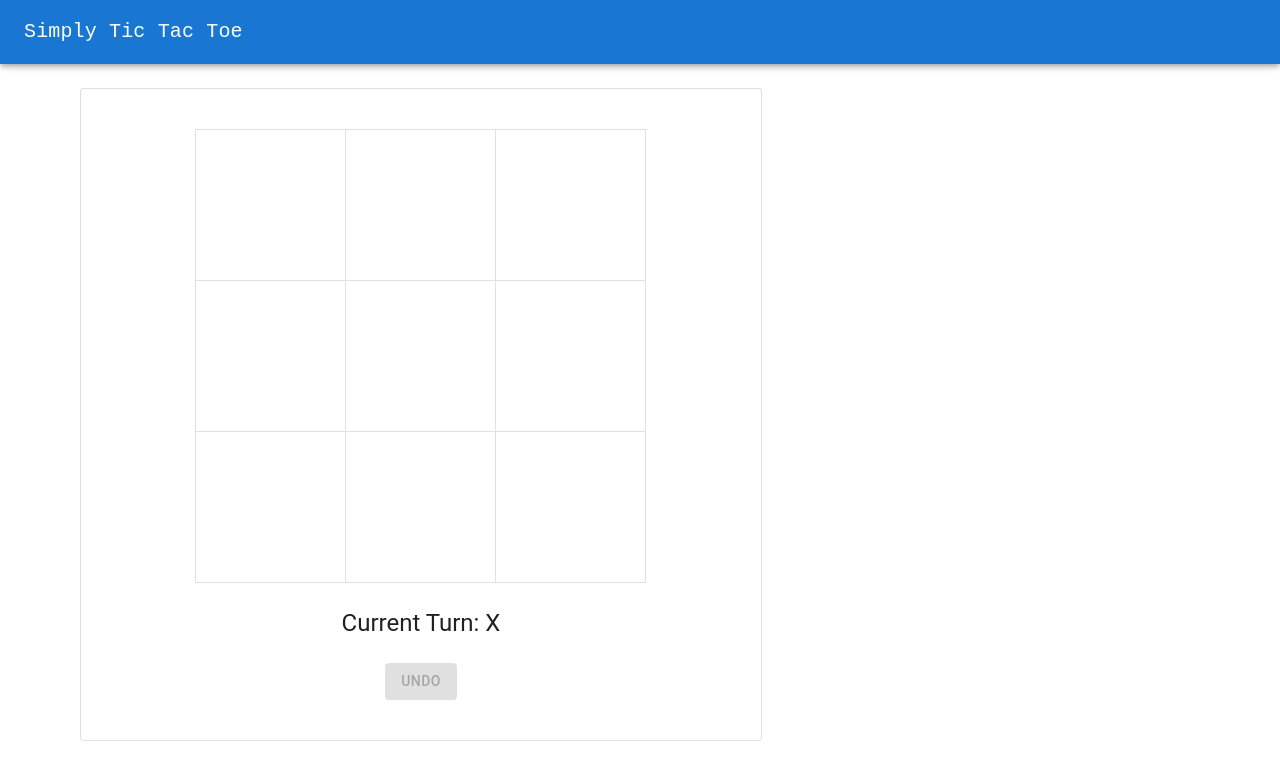
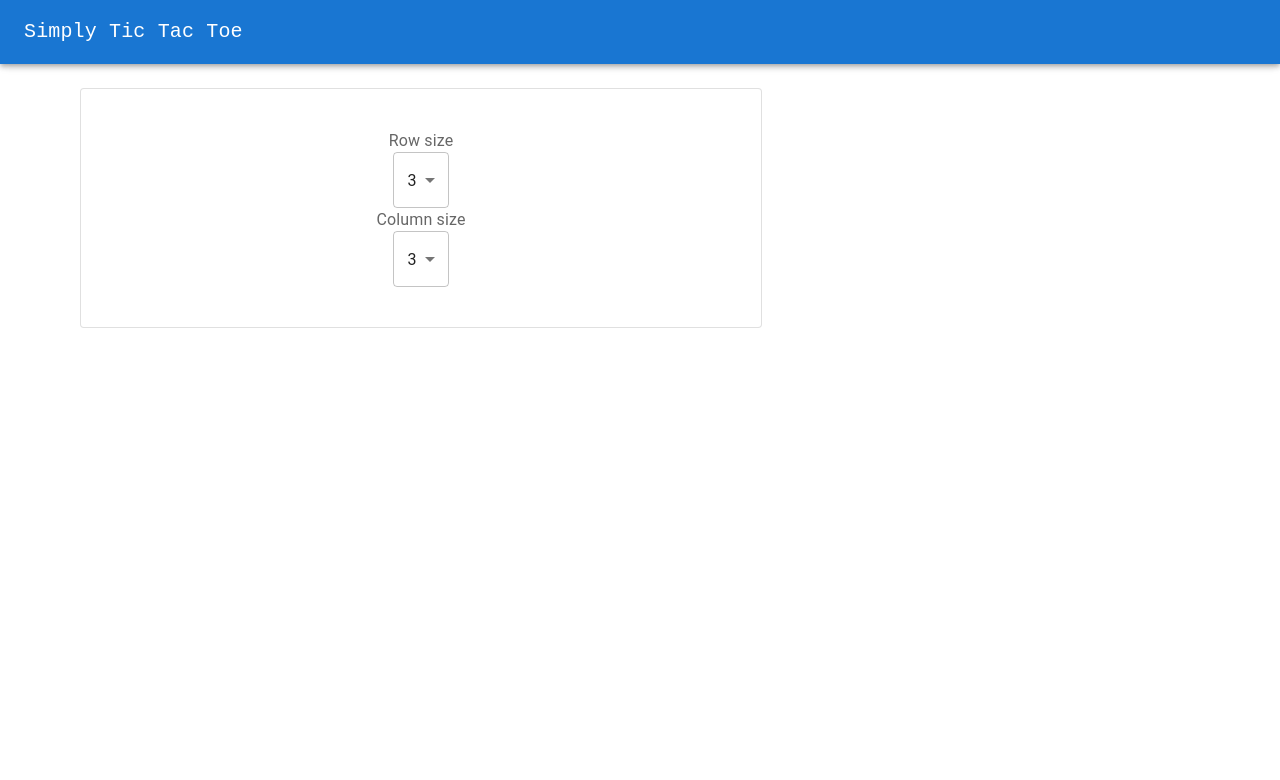
Before and after one commit to hanstananda/BetaReactTutorial, a React (Vite) app: page / in a window 1280 px wide. Shown: the top 780 px of the page. Built offline with nearby package versions, Linux system fonts and the light colour scheme.

Commit message:
initial implementation for pagination (WIP)

```diff
--- a/package.json
+++ b/package.json
@@ -14,7 +14,8 @@
     "@fontsource/roboto": "^4.5.8",
     "@mui/material": "^5.11.5",
     "react": "^18.2.0",
-    "react-dom": "^18.2.0"
+    "react-dom": "^18.2.0",
+    "react-router-dom": "^6.8.1"
   },
   "devDependencies": {
     "@types/react": "^18.0.26",
--- a/src/App.tsx
+++ /dev/null
@@ -1,54 +0,0 @@
-import React from "react";
-import { useContext, useState } from "react";
-import Container from "@mui/material/Container";
-
-import Typography from "@mui/material/Typography";
-import AppBar from "@mui/material/AppBar";
-import Toolbar from "@mui/material/Toolbar";
-import Paper from "@mui/material/Paper";
-import { boxSizePx } from "./types/Boardconst";
-import { BoardCfgContext } from "./contexts/BoardCfgContext";
-import Game from "./components/Game";
-
-export const row = 3;
-export const col = 3;
-
-function App() {
-  const [boardCfg, setBoardCfg] = useState({
-    rowSize: 3,
-    colSize: 3,
-  });
-
-  return (
-    <React.Fragment>
-      <AppBar position="fixed">
-        <Toolbar>
-          <Typography
-            variant="h6"
-            sx={{
-              fontWeight: "medium",
-              textTransform: "capitalize",
-              fontFamily: "Monospace",
-            }}
-          >
-            Simply Tic Tac Toe
-          </Typography>
-        </Toolbar>
-      </AppBar>
-      {/* Refer to https://mui.com/material-ui/react-app-bar/ for Second Toolbar component hack */}
-      <Toolbar />
-      <Container sx={{ justifyContent: "center", alignItems: "center" }}>
-        <Paper
-          variant="outlined"
-          sx={{ textAlign: "center", p: 5, m: 2, width: boxSizePx * (col + 1) }}
-        >
-          <BoardCfgContext.Provider value={boardCfg}>
-            <Game />
-          </BoardCfgContext.Provider>
-        </Paper>
-      </Container>
-    </React.Fragment>
-  );
-}
-
-export default App;
--- a/src/components/Game.tsx
+++ b/src/components/Game.tsx
@@ -80,10 +80,7 @@ export default function Game() {
   return (
     <Stack spacing={3} justifyContent="center" alignItems="center">
       <Box>
-        <Board
-          boardInfo={currentBoardInfo}
-          handlePlay={handlePlay}
-        />
+        <Board boardInfo={currentBoardInfo} handlePlay={handlePlay} />
       </Box>
       <Typography variant="h5">{status}</Typography>
       {/* Create an undo button that's disabled for 0th turn */}
--- /dev/null
+++ b/src/components/ToolBar.tsx
@@ -0,0 +1,27 @@
+import React from "react";
+import Typography from "@mui/material/Typography";
+import AppBar from "@mui/material/AppBar";
+import Toolbar from "@mui/material/Toolbar";
+
+export function ToolBar() {
+  return (
+    <React.Fragment>
+      <AppBar position="fixed">
+        <Toolbar>
+          <Typography
+            variant="h6"
+            sx={{
+              fontWeight: "medium",
+              textTransform: "capitalize",
+              fontFamily: "Monospace",
+            }}
+          >
+            Simply Tic Tac Toe
+          </Typography>
+        </Toolbar>
+      </AppBar>
+      {/* Refer to https://mui.com/material-ui/react-app-bar/ for Second Toolbar component hack */}
+      <Toolbar />
+    </React.Fragment>
+  );
+}
--- a/src/main.tsx
+++ b/src/main.tsx
@@ -1,9 +1,22 @@
 import React from "react";
 import ReactDOM from "react-dom/client";
-import App from "./App";
+import { createBrowserRouter, RouterProvider } from "react-router-dom";
+import App from "./pages/App";
+import Setup from "./pages/Setup";
+
+const router = createBrowserRouter([
+  {
+    path: "/",
+    element: <Setup />,
+  },
+  {
+    path: "/game",
+    element: <App />,
+  },
+]);
 
 ReactDOM.createRoot(document.getElementById("root") as HTMLElement).render(
   <React.StrictMode>
-    <App />
+    <RouterProvider router={router} />
   </React.StrictMode>
 );
--- /dev/null
+++ b/src/pages/App.tsx
@@ -0,0 +1,37 @@
+import React from "react";
+import { useContext, useState } from "react";
+import Container from "@mui/material/Container";
+
+import Paper from "@mui/material/Paper";
+import { boxSizePx } from "../types/Boardconst";
+import { BoardCfgContext } from "../contexts/BoardCfgContext";
+import Game from "../components/Game";
+import { ToolBar } from "../components/ToolBar";
+
+export const row = 3;
+export const col = 3;
+
+function App() {
+  const [boardCfg, setBoardCfg] = useState({
+    rowSize: 3,
+    colSize: 3,
+  });
+
+  return (
+    <React.Fragment>
+      <ToolBar />
+      <Container sx={{ justifyContent: "center", alignItems: "center" }}>
+        <Paper
+          variant="outlined"
+          sx={{ textAlign: "center", p: 5, m: 2, width: boxSizePx * (col + 1) }}
+        >
+          <BoardCfgContext.Provider value={boardCfg}>
+            <Game />
+          </BoardCfgContext.Provider>
+        </Paper>
+      </Container>
+    </React.Fragment>
+  );
+}
+
+export default App;
--- /dev/null
+++ b/src/pages/Setup.tsx
@@ -0,0 +1,90 @@
+import React from "react";
+import { useContext, useState } from "react";
+import Container from "@mui/material/Container";
+
+import Paper from "@mui/material/Paper";
+import { boxSizePx, maxSquares, minSquares } from "../types/Boardconst";
+import { BoardCfgContext } from "../contexts/BoardCfgContext";
+import Game from "../components/Game";
+import { ToolBar } from "../components/ToolBar";
+import Select, { SelectChangeEvent } from "@mui/material/Select";
+import MenuItem from "@mui/material/MenuItem";
+import InputLabel from "@mui/material/InputLabel";
+import { FormControl } from "@mui/material";
+
+export const row = 3;
+export const col = 3;
+
+function SetupMenu() {
+  const [boardCfg, setBoardCfg] = useState({
+    rowSize: 3,
+    colSize: 3,
+  });
+
+  function setRowSize(rowSize: number) {
+    setBoardCfg({
+      rowSize: rowSize,
+      colSize: boardCfg.colSize,
+    });
+  }
+
+  function setColSize(colSize: number) {
+    setBoardCfg({
+      colSize: colSize,
+      rowSize: boardCfg.rowSize,
+    });
+  }
+
+  const possibleSizes = Array(maxSquares - minSquares + 1)
+    .fill(0)
+    .map((_, i) => i + minSquares);
+
+  return (
+    <React.Fragment>
+      <ToolBar />
+      <Container sx={{ justifyContent: "center", alignItems: "center" }}>
+        <Paper
+          variant="outlined"
+          sx={{ textAlign: "center", p: 5, m: 2, width: boxSizePx * (col + 1) }}
+        >
+          <BoardCfgContext.Provider value={boardCfg}>
+            {/* <FormControl sx={{ minWidth: 120 }}> */}
+            <InputLabel id="Row size">Row size</InputLabel>
+            <Select
+              value={boardCfg.rowSize.toString(10)}
+              label="Row size"
+              id="Row size"
+              onChange={(event: SelectChangeEvent) =>
+                setRowSize(parseInt(event.target.value))
+              }
+            >
+              {possibleSizes.map((value, _) => (
+                <MenuItem key={"rowSize-" + value} value={value}>
+                  {value}
+                </MenuItem>
+              ))}
+            </Select>
+            <InputLabel id="Column size">Column size</InputLabel>
+            <Select
+              value={boardCfg.colSize.toString(10)}
+              label="Column size"
+              id="Column size"
+              onChange={(event: SelectChangeEvent) =>
+                setColSize(parseInt(event.target.value))
+              }
+            >
+              {possibleSizes.map((value, _) => (
+                <MenuItem key={"colSize-" + value} value={value}>
+                  {value}
+                </MenuItem>
+              ))}
+            </Select>
+            {/* </FormControl> */}
+          </BoardCfgContext.Provider>
+        </Paper>
+      </Container>
+    </React.Fragment>
+  );
+}
+
+export default SetupMenu;
--- a/src/types/Boardconst.tsx
+++ b/src/types/Boardconst.tsx
@@ -1 +1,3 @@
 export const boxSizePx = 150;
+export const minSquares = 3;
+export const maxSquares = 5;
```
Also changed, not shown: 1 other file (tests, documents, lock files or other folders).
